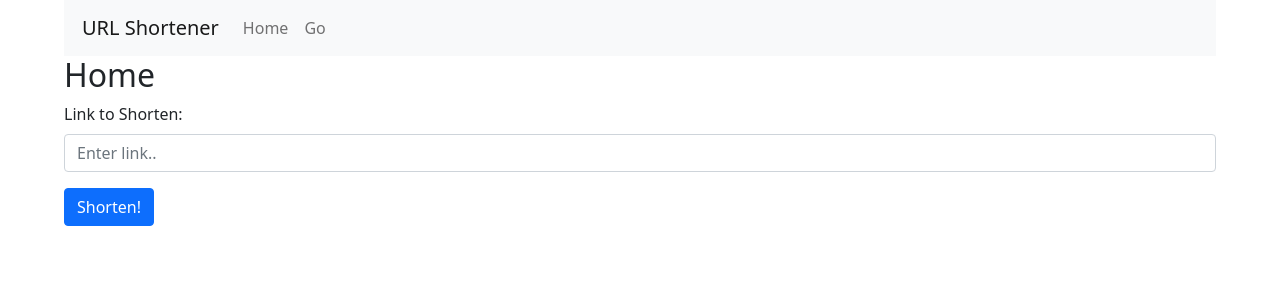
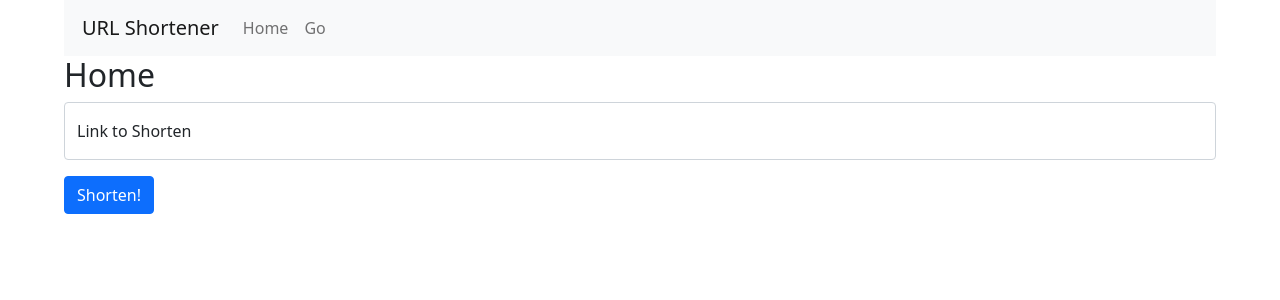
Before and after one commit to ltiinagn/URLShortener, a React (Create React App) app in the folder frontend/: page / in a window 1280 px wide. Shown: the top 300 px of the page. Built offline with nearby package versions, Linux system fonts and the light colour scheme.

Commit message:
floating labels for input

```diff
--- a/frontend/src/components/Go.js
+++ b/frontend/src/components/Go.js
@@ -1,5 +1,6 @@
 import React from "react";
 import Form from 'react-bootstrap/Form';
+import FloatingLabel from 'react-bootstrap/FloatingLabel';
 import Button from 'react-bootstrap/Button';
 import Card from 'react-bootstrap/Card';
 import { Link } from "react-router-dom";
@@ -79,8 +80,9 @@ class Go extends React.Component {
 				<h2>Get Link</h2>
 				<Form>
 					<Form.Group className="mb-3">
-						<Form.Label>Link to Retrieve: </Form.Label>
-						<Form.Control type="url" onChange={this.onInput} value={this.state.url} placeholder="Enter link.." />
+					<FloatingLabel controlId="floatURL" label="Link to Retrieve">
+						<Form.Control type="url" onChange={this.onInput} value={this.state.url} placeholder="Enter link to retrieve.." />
+					</FloatingLabel>
 					</Form.Group>
 					<Button variant="primary" type="button" onClick={this.handleSubmit}>
 						Get Full Link!
--- a/frontend/src/components/Home.js
+++ b/frontend/src/components/Home.js
@@ -1,5 +1,6 @@
 import React from "react";
 import Form from 'react-bootstrap/Form';
+import FloatingLabel from 'react-bootstrap/FloatingLabel';
 import Button from 'react-bootstrap/Button';
 import Card from 'react-bootstrap/Card';
 import { Link } from "react-router-dom";
@@ -65,8 +66,9 @@ class Home extends React.Component {
 				<h2>Home</h2>
 				<Form>
 					<Form.Group className="mb-3">
-						<Form.Label>Link to Shorten: </Form.Label>
-						<Form.Control type="url" onChange={this.onInput} placeholder="Enter link.." />
+						<FloatingLabel controlId="floatURL" label="Link to Shorten">
+							<Form.Control type="url" onChange={this.onInput} value={this.state.url} placeholder="Enter link to shorten.." />
+						</FloatingLabel>
 					</Form.Group>
 					<Button variant="primary" type="button" onClick={this.handleSubmit}>
 						Shorten!
```
